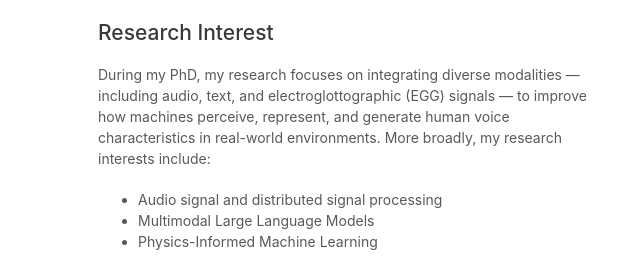
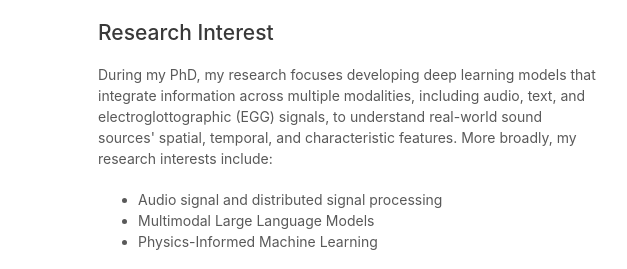
Before and after one commit to xu-shitong/xu-shitong.github.io, a plain HTML site: page index.html in a window 1280 px wide. Shown: the part 188-457 px from the top of the page, 472-1099 px from the left. Drawn offline with Linux system fonts and the light colour scheme.

Commit message:
update info

```diff
--- a/index.html
+++ b/index.html
@@ -74,7 +74,8 @@
       <div style="margin-bottom: 1.5rem;">
         <h2>Research Interest</h2>
         <p>
-          During my PhD, my research focuses on integrating diverse modalities — including audio, text, and electroglottographic (EGG) signals — to improve how machines perceive, represent, and generate human voice characteristics in real-world environments. More broadly, my research interests include:
+          <!-- My research interests include audio signal processing and multimodal LLM. During my Ph.D., I focus on developing multimodal models that integrate audio, text, and electroglottographic (EGG) signals to improve the identification of target sound sources and their acoustic characteristics in complex, noisy environments. I am also interested in incorporating physics-based priors to enhance model robustness and generalization, particularly under limited-data conditions.-->
+          During my PhD, my research focuses developing deep learning models that integrate information across multiple modalities, including audio, text, and electroglottographic (EGG) signals, to understand real-world sound sources' spatial, temporal, and characteristic features. More broadly, my research interests include:
           <ul>
             <li>Audio signal and distributed signal processing</li>
             <li>Multimodal Large Language Models</li>
```
